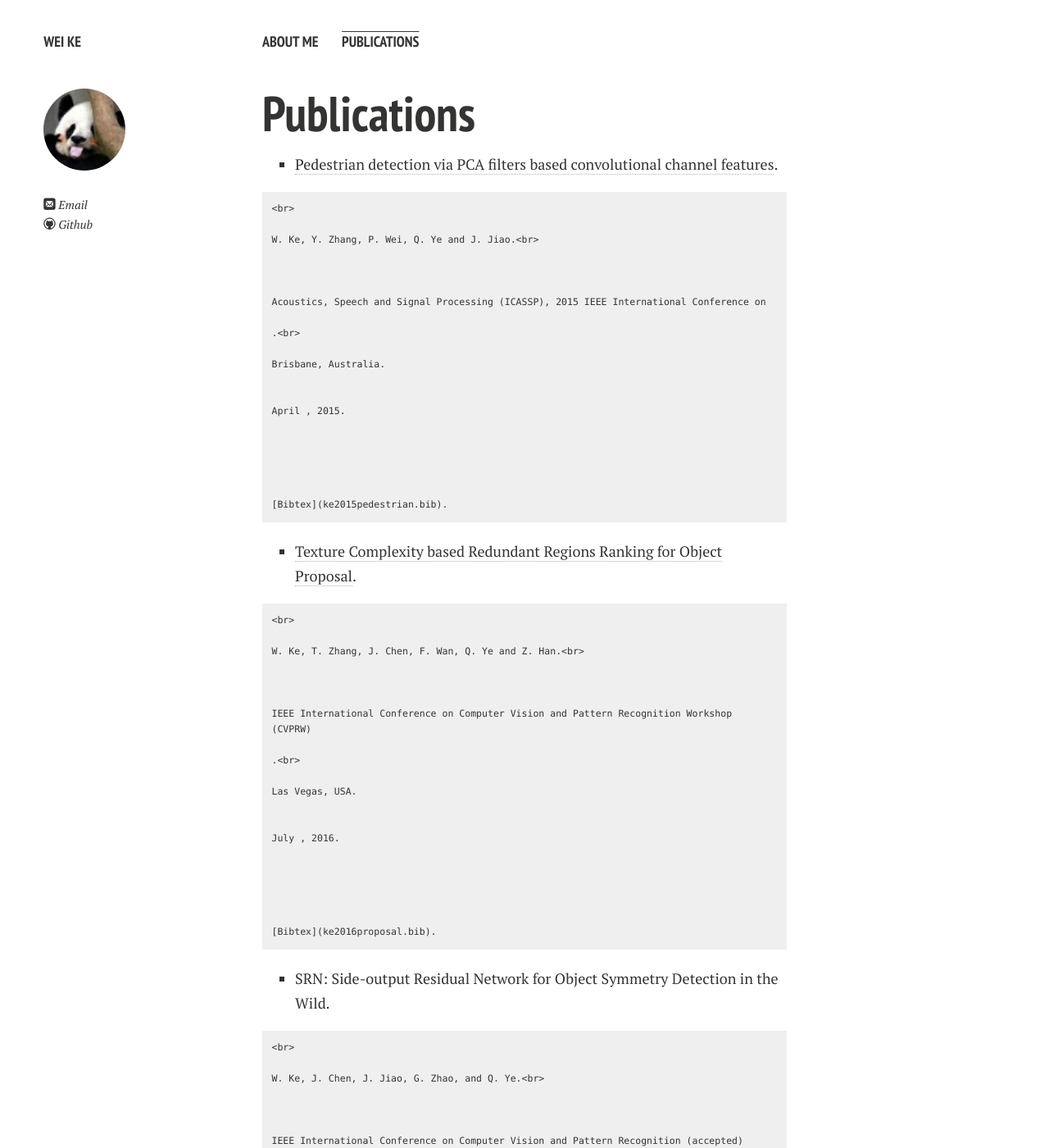
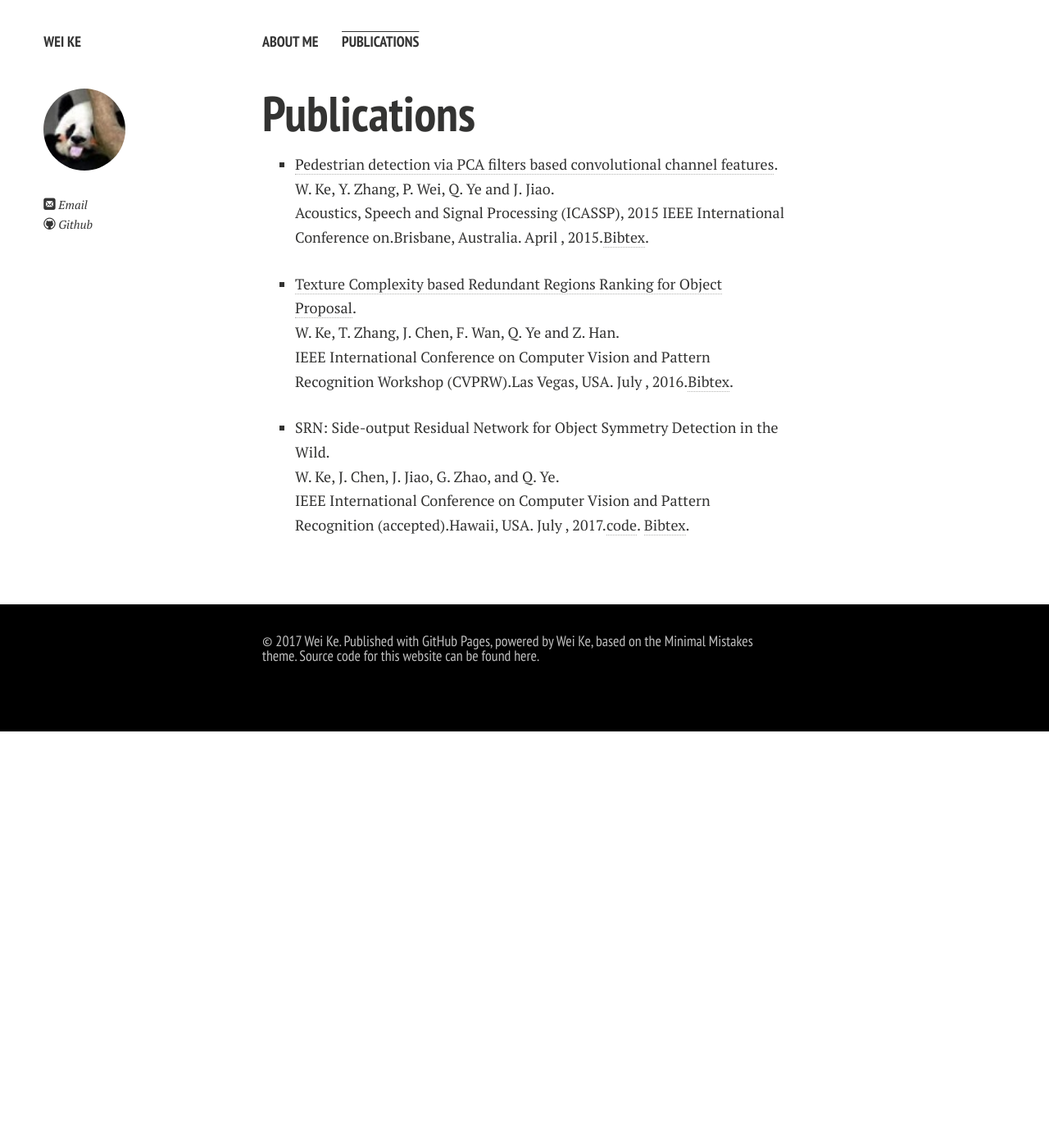
Before and after one commit to KevinKecc/kevinkecc.github.com, a Jekyll site: the page built from publications.md, in a window 1280 px wide and 1400 px high. Shown: the whole window at 82% size. Built offline with Jekyll 4.4.1, drawn with Linux system fonts in a browser that asks for light colours; nearby versions of some CDN libraries; some of the changed text lies outside the part shown.

Commit message:
Update publications.md

```diff
--- a/publications.md
+++ b/publications.md
@@ -31,40 +31,23 @@ pubs:
     address: "Hawaii, USA"
     booktitle: "IEEE International Conference on Computer Vision and Pattern Recognition (accepted)"
     bibtex: ke2017srn.bib
+    code: https://github.com/KevinKecc/SRN
 ---
 
 # Publications
 
 {% for pub in page.pubs %}
 {% unless pub.hidden %}
-  - {% if pub.url %} [{{pub.title}}]({{pub.url}}).
-    {% else %} {{pub.title}}.
-    {% endif %}
-
-    {% if pub.type %}({{pub.type}})
+  - {% if pub.url %} [{{pub.title}}]({{pub.url}}).{% else %} {{pub.title}}.
+    {% endif %}{% if pub.type %}({{pub.type}})
     {% endif %}<br>
-
     {{pub.author}}.<br>
-
     {% if pub.type == 'Technical Report' %}{{pub.number}}
-    {% endif %}
-
-    {{pub.booktitle}}
-    {{pub.school}}
-    {{pub.journal}}.<br>
-
-    {% if pub.address %}{{pub.address}}.
-    {% endif %}
-
-    {{pub.month}}, {{pub.year}}.
-
-    {% if pub.slides %}[Slides]({{pub.slides}}).
-    {% endif %}
-
-    {% if pub.key %}[Bibtex](http://groups.csail.mit.edu/commit/bibtex.cgi?key={{pub.key}}).
-    {% endif %}
-
-    {% if pub.bibtex %}[Bibtex]({{pub.bibtex}}).
+    {% endif %}{{pub.booktitle}}{{pub.school}}{{pub.journal}}.{% if pub.address %}{{pub.address}}.
+    {% endif %}{{pub.month}}, {{pub.year}}.{% if pub.slides %}[Slides]({{pub.slides}}).
+    {% endif %}{% if pub.code %}[code]({{pub.code}}).
+    {% endif %}{% if pub.key %}[Bibtex](http://groups.csail.mit.edu/commit/bibtex.cgi?key={{pub.key}}).
+    {% endif %}{% if pub.bibtex %}[Bibtex]({{pub.bibtex}}).
     {% endif %}
 {% endunless %}
 {% endfor %}
```
